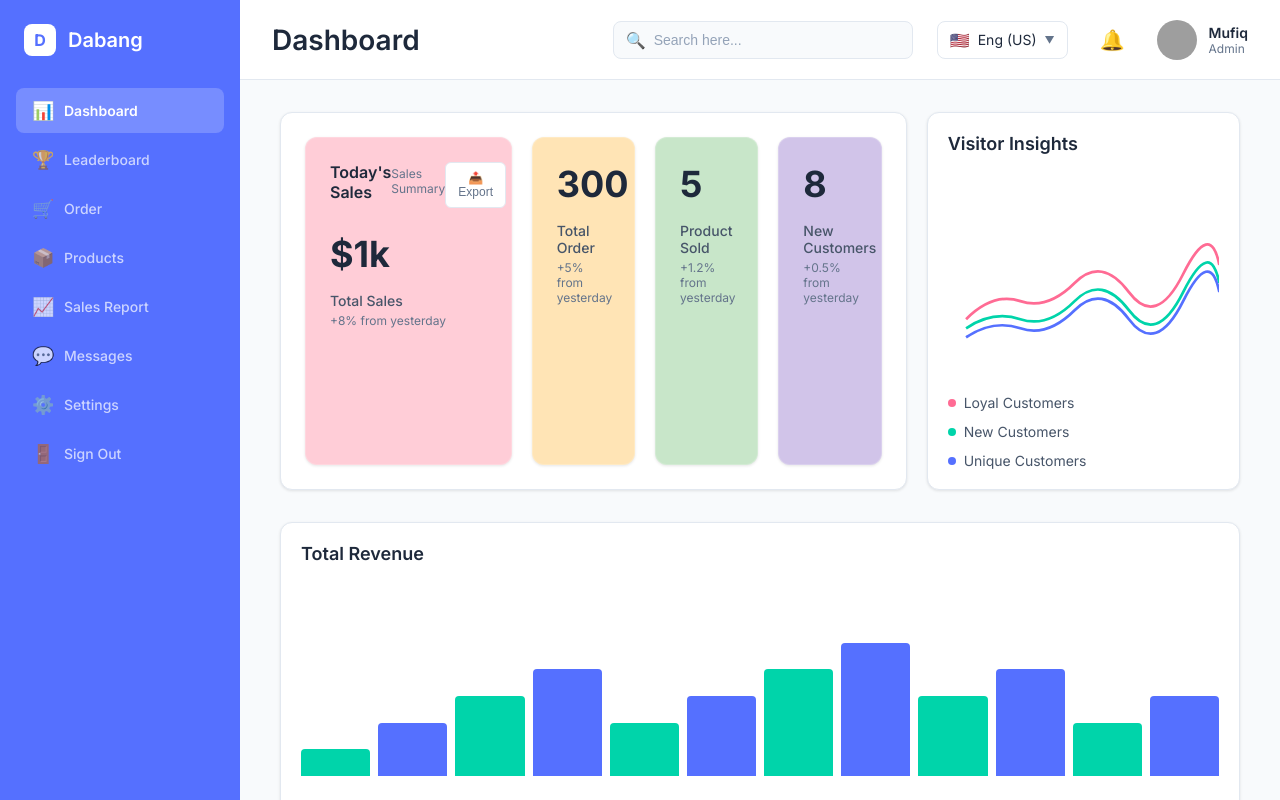
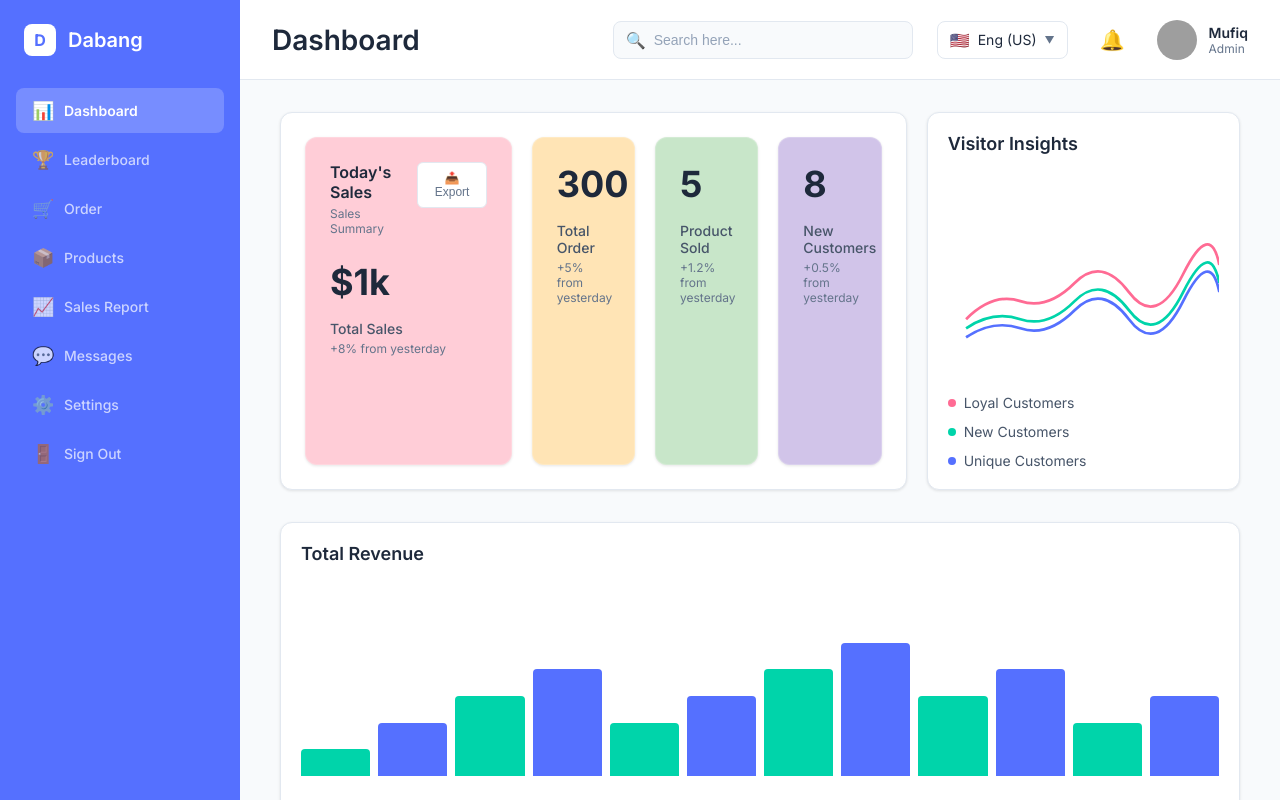
Before and after one commit to PiyushGhavghave/React-CRA-starter-template, a React (Create React App) app: page / in a window 1280 px wide. Built offline with nearby package versions, Linux system fonts and the light colour scheme; grey boxes are pictures that could not be loaded.

Commit message:
Update MetricsCard to handle the showHeader prop
cgen-3aad2ef1b37f46a0a1e7e47823f37e89

```diff
--- a/src/components/MetricsCard.js
+++ b/src/components/MetricsCard.js
@@ -1,14 +1,16 @@
 import React from 'react';
 import './MetricsCard.css';
 
-const MetricsCard = ({ title, subtitle, value, description, change, color, icon }) => {
+const MetricsCard = ({ title, subtitle, value, description, change, color, icon, showHeader }) => {
   return (
     <div className="metrics-card" style={{ backgroundColor: color }}>
-      {title && (
+      {(title || showHeader) && (
         <div className="card-header">
-          <h3 className="card-title">{title}</h3>
-          {subtitle && <p className="card-subtitle">{subtitle}</p>}
-          <button className="export-btn">📤 Export</button>
+          <div className="card-header-left">
+            {title && <h3 className="card-title">{title}</h3>}
+            {subtitle && <p className="card-subtitle">{subtitle}</p>}
+          </div>
+          {showHeader && <button className="export-btn">📤 Export</button>}
         </div>
       )}
       <div className="card-content">
```
